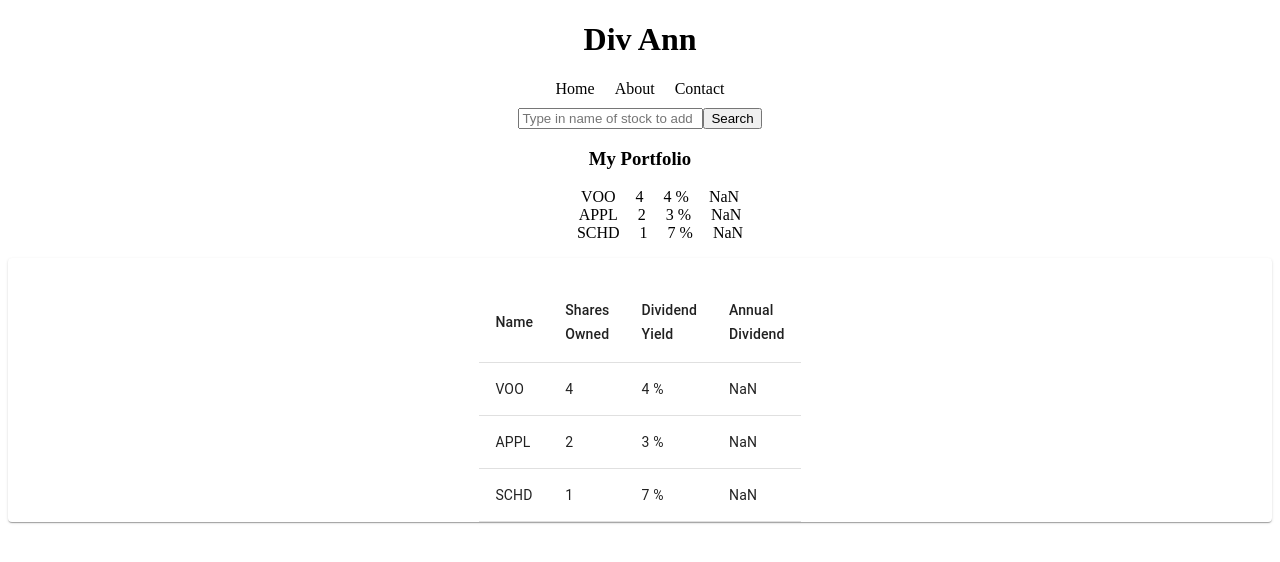
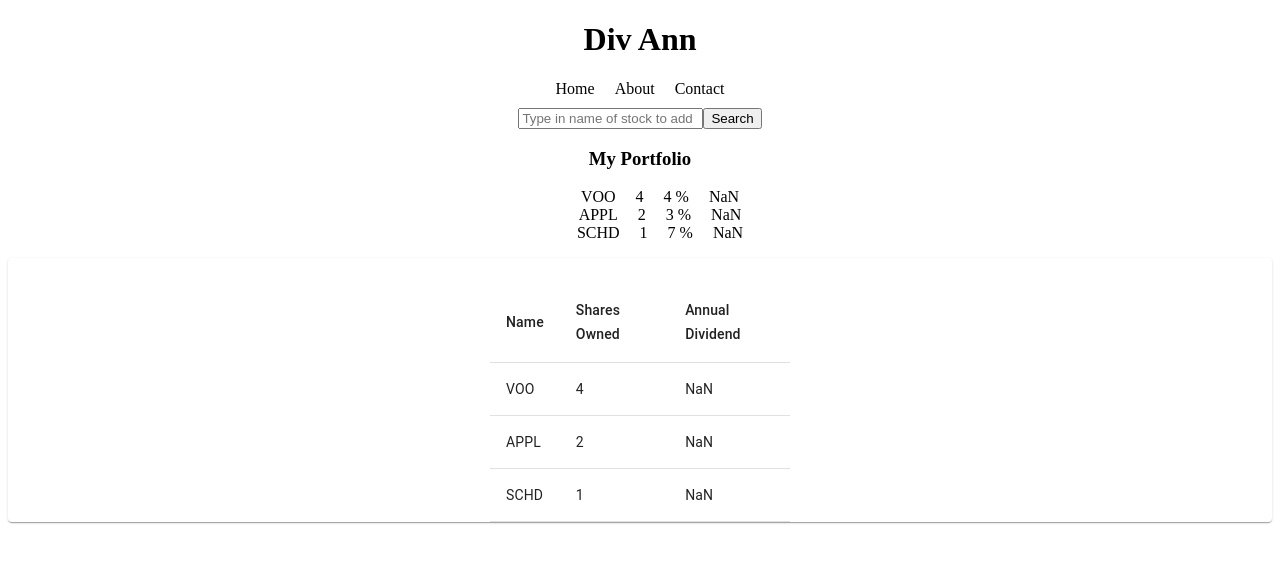
Before and after one commit to adamdevelops/DividendAnnually, a Next.js app: page / in a window 1280 px wide. Shown: the top 562 px of the page. Built offline with nearby package versions, Linux system fonts and the light colour scheme.

Commit message:
done: Remove Yield percentage due to not being available in API data

```diff
--- a/src/app/components/PortfolioTable.js
+++ b/src/app/components/PortfolioTable.js
@@ -17,7 +17,6 @@ export default function PortfolioTable({stocks}) {
             <TableRow>
                 <TableCell>Name</TableCell>
                 <TableCell>Shares Owned</TableCell>
-                <TableCell>Dividend Yield</TableCell>
                 <TableCell>Annual Dividend</TableCell>
             </TableRow>
             </TableHead>
@@ -26,7 +25,6 @@ export default function PortfolioTable({stocks}) {
                     <TableRow key={stock.id}>
                         <TableCell>{stock.name}</TableCell>
                         <TableCell>{stock.shares_owned}</TableCell>
-                        <TableCell>{stock.div_yield}</TableCell>
                         <TableCell>{stock.div_yield * stock.shares_owned}</TableCell>
                     </TableRow>
                 ))}
```
